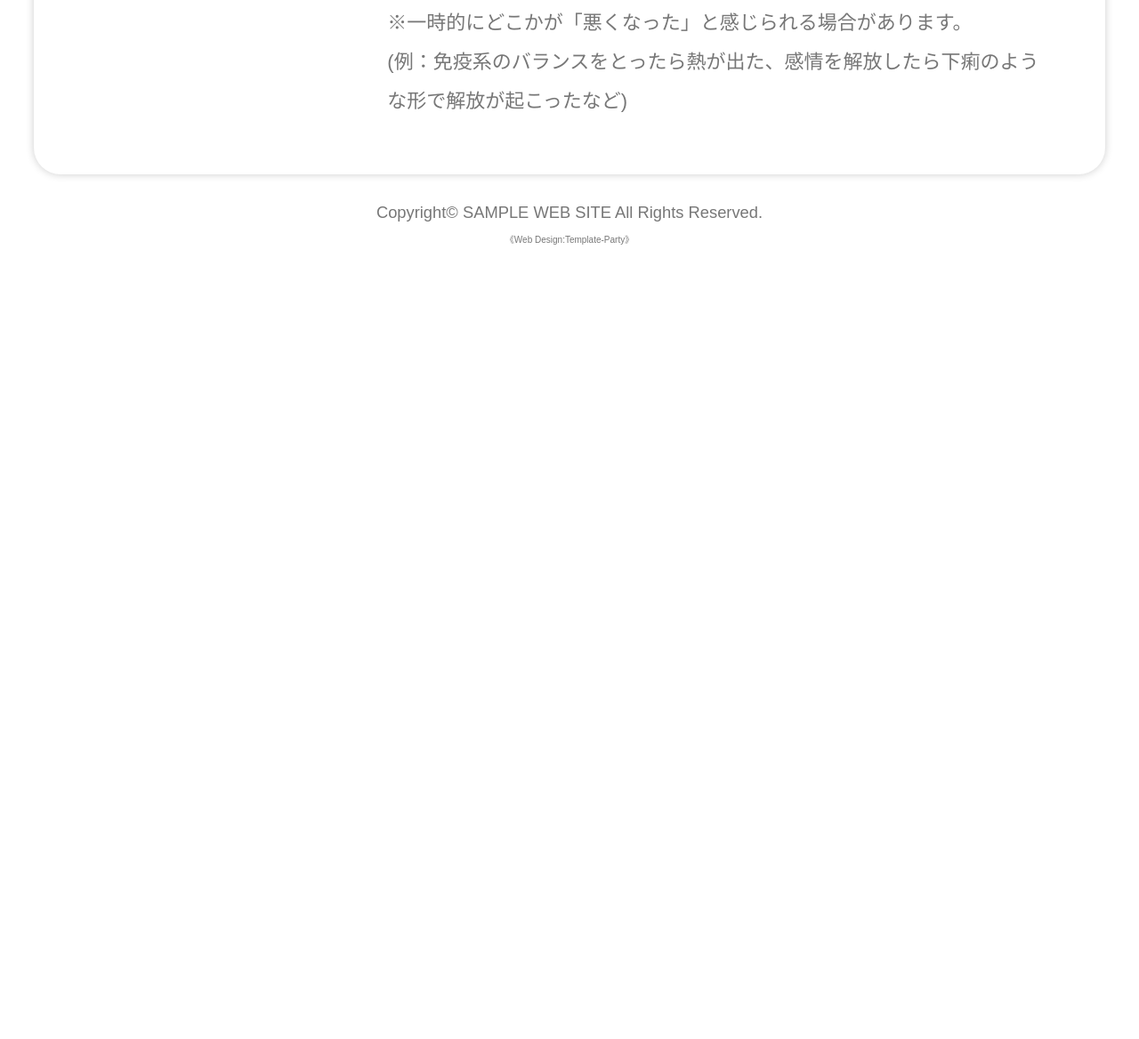
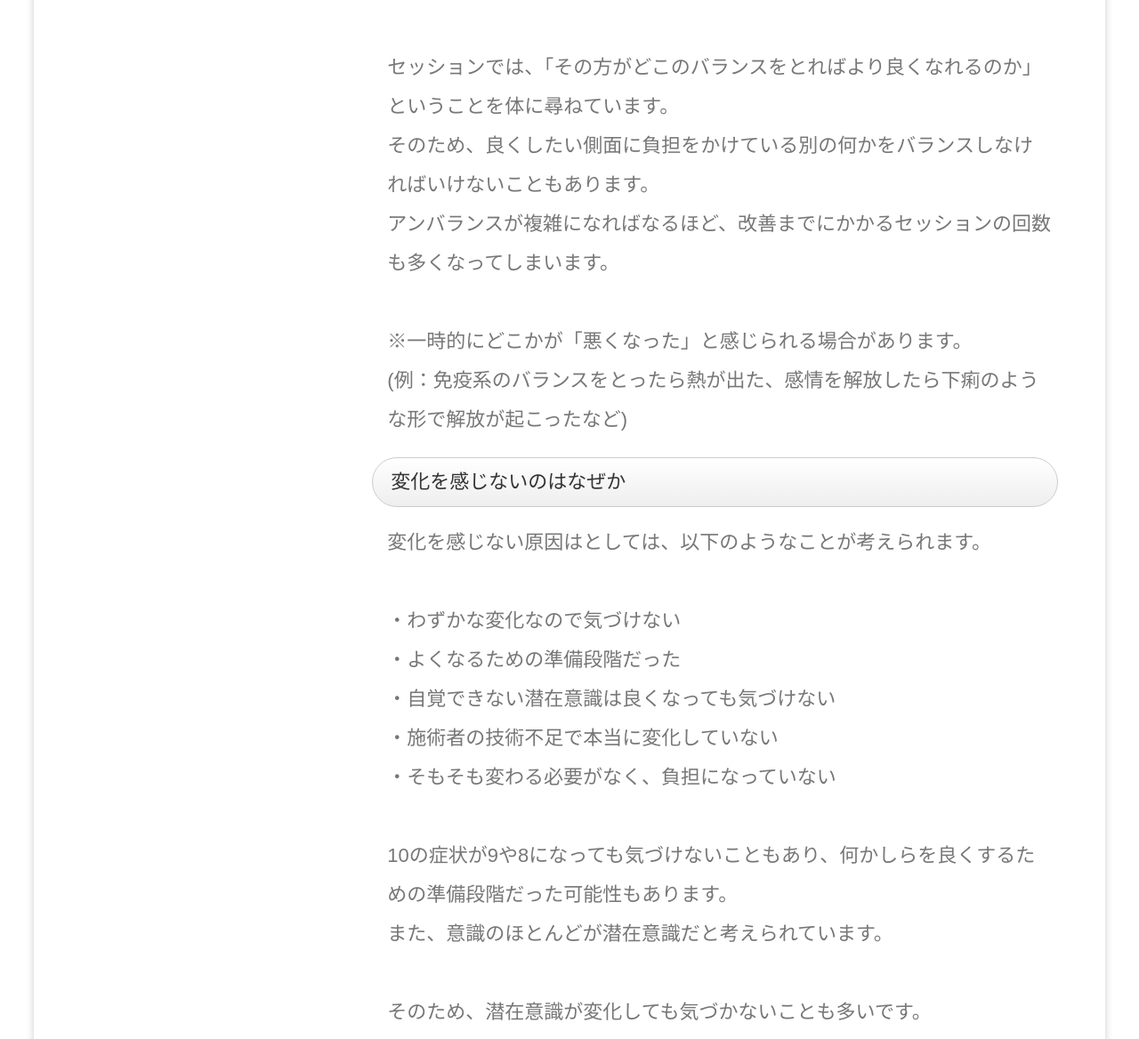
Before and after one commit to yuutanaka1102/benatural, a plain HTML site: page about.html in a window 1280 px wide. Shown: the part 3223-4391 px from the top of the page at 89% size. Before the commit the page ends 3523 px from the top, so only its background shows below. Drawn offline with nearby package versions, Linux system fonts and the light colour scheme.

Commit message:
Enhance content on body talk changes and perceptions
Added detailed explanations about changes and reasons for not feeling changes in body talk sessions.

```diff
--- a/about.html
+++ b/about.html
@@ -109,8 +109,8 @@
 </p>
 <h3>①体の声を確認します</h3>
 <p>「神経-筋バイオフィードバック」という腕の筋肉の反応を通して体からの情報を読み取る技法を用い、<br>
-その方のどこのバランスをとっていくかを尋ねます。<br><br>
-※これが体と話しているように見えることから「ボディートーク」と呼ばれています。</p><br>
+その方のどこのバランスをとっていくかを尋ねます。<br>
+</p><br>
 
 <h3>②タップによる調整を行います</h3>
 <p>タップという手法を使って、探したコミュニケーションを修復します。</p><br>
@@ -129,12 +129,38 @@
 </section><br><br>
 
 
-<h3>変化について</h3>
-<p>ボディートークの変化は、必ずしもその場で劇的に変わるものではありません。<br>
-  数日～数週間経って気がついたら楽になっていた、という形もよくあります。<br><br>
+<h2>変化について</h2>
+<p>ボディートークの変化は、以下の3種類です。<br><br>
+
+  ・悩んでいる側面が良くなった<br>
+  ・悩んでいる側面とは違う側面が良くなった<br>
+  ・変化を感じなかった<br><br>
+
+  セッションでは、「その方がどこのバランスをとればより良くなれるのか」ということを体に尋ねています。<br>
+  そのため、良くしたい側面に負担をかけている別の何かをバランスしなければいけないこともあります。<br>
+  アンバランスが複雑になればなるほど、改善までにかかるセッションの回数も多くなってしまいます。<br><br>
 
   ※一時的にどこかが「悪くなった」と感じられる場合があります。<br>
   (例：免疫系のバランスをとったら熱が出た、感情を解放したら下痢のような形で解放が起こったなど)<br>
+</p>
+
+<h3>変化を感じないのはなぜか</h3>
+<p>変化を感じない原因はとしては、以下のようなことが考えられます。<br><br>
+
+  ・わずかな変化なので気づけない<br>
+  ・よくなるための準備段階だった<br>
+  ・自覚できない潜在意識は良くなっても気づけない<br>
+  ・施術者の技術不足で本当に変化していない<br>
+  ・そもそも変わる必要がなく、負担になっていない<br><br>
+
+  10の症状が9や8になっても気づけないこともあり、何かしらを良くするための準備段階だった可能性もあります。<br>
+  また、意識のほとんどが潜在意識だと考えられています。<br><br>
+  そのため、潜在意識が変化しても気づかないことも多いです。<br>
+
+  また、変わる必要がないということもあります。<br>
+  トイレでオシッコができない猫がいたとします。<br>
+  しかし、その猫がトイレでオシッコをできないのではなく単にしないだけの場合、ボディートーク的には変わる必要がないのです。<br>
+  何かしら負担があってトイレでオシッコできない状況にいるのであれば改善は期待できます。<br>
 </p>
 
 </section>
```
